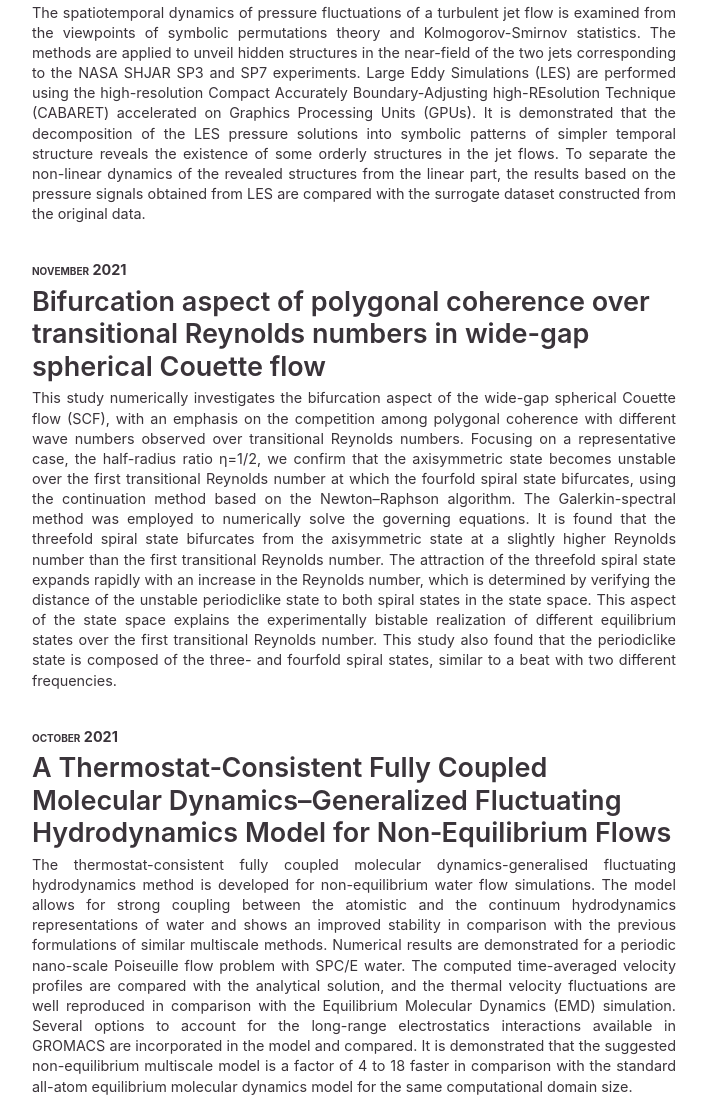
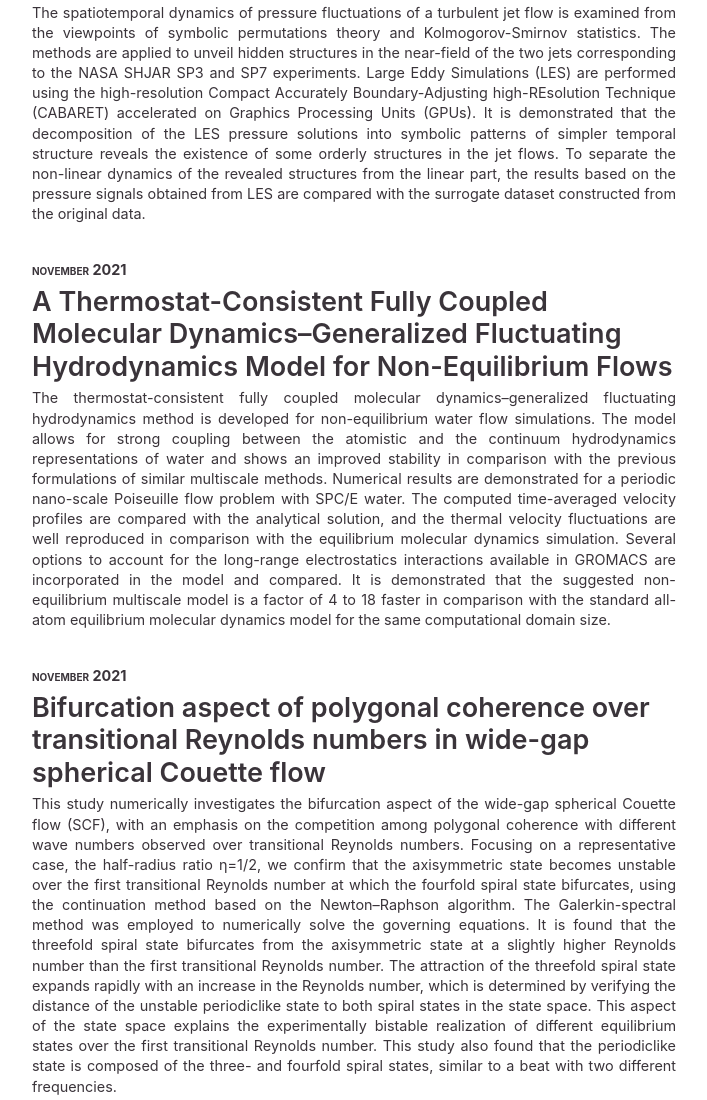
Before and after one commit to ATM2BT/ATM2BT.github.io, a plain HTML site: page publications.html in a window 1280 px wide. Shown: the part 4601-5701 px from the top of the page, without its empty margins (462-1169 px from the left). Drawn offline with Linux system fonts and the light colour scheme.

Commit message:
Update publications.html

```diff
--- a/publications.html
+++ b/publications.html
@@ -243,6 +243,19 @@
                             </a>
                         </div>
                         <div class="article">
+                            <a href="https://doi.org/10.1002/adts.202100360">
+                                <div class="date">
+                                    November 2021
+                                </div>
+                                <h2 class="articletitle">
+                                    A Thermostat-Consistent Fully Coupled Molecular Dynamics–Generalized Fluctuating Hydrodynamics Model for Non-Equilibrium Flows
+                                </h2>
+                                <p align="justify" class="articledescription">
+                                    The thermostat-consistent fully coupled molecular dynamics–generalized fluctuating hydrodynamics method is developed for non-equilibrium water flow simulations. The model allows for strong coupling between the atomistic and the continuum hydrodynamics representations of water and shows an improved stability in comparison with the previous formulations of similar multiscale methods. Numerical results are demonstrated for a periodic nano-scale Poiseuille flow problem with SPC/E water. The computed time-averaged velocity profiles are compared with the analytical solution, and the thermal velocity fluctuations are well reproduced in comparison with the equilibrium molecular dynamics simulation. Several options to account for the long-range electrostatics interactions available in GROMACS are incorporated in the model and compared. It is demonstrated that the suggested non-equilibrium multiscale model is a factor of 4 to 18 faster in comparison with the standard all-atom equilibrium molecular dynamics model for the same computational domain size.
+                                </p>
+                            </a>
+                        </div>
+                        <div class="article">
                             <a href="https://doi.org/10.1103/PhysRevFluids.6.113903">
                                 <div class="date">
                                     November 2021
```
